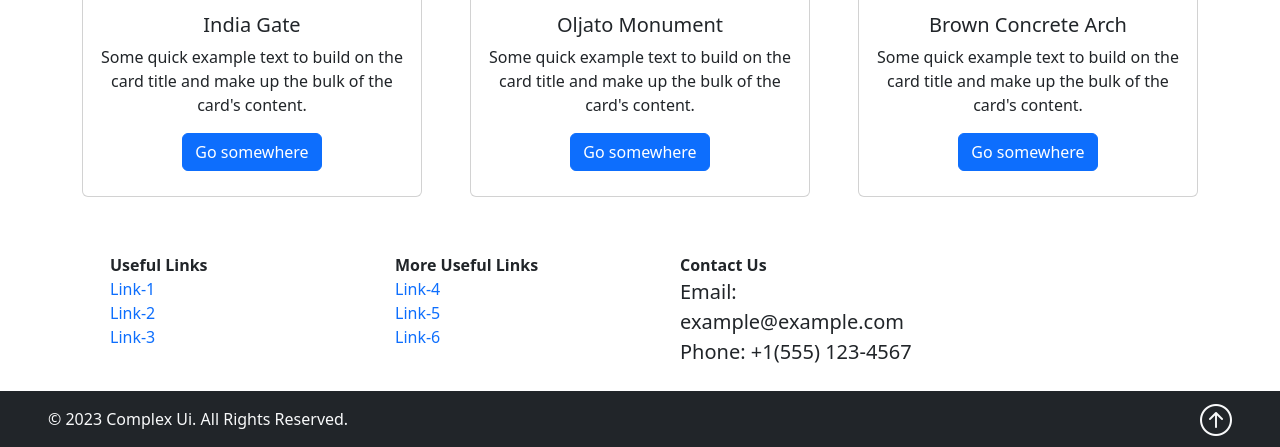
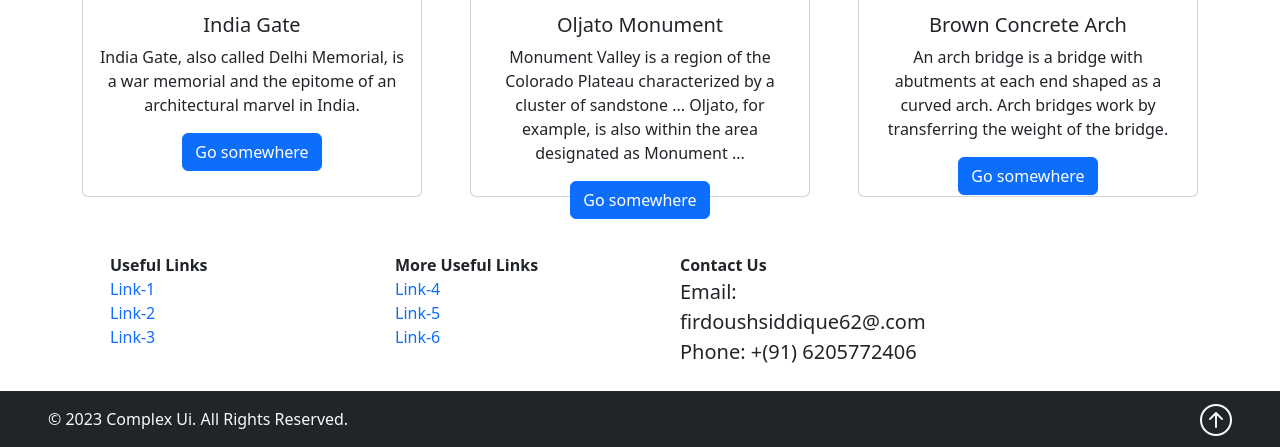
Before and after one commit to firdoushsiddique62/Frontend-1-Contest-3-July, a plain HTML site: page index.html in a window 1280 px wide. Shown: the part 1672-2119 px from the top of the page. Drawn offline with nearby package versions, Linux system fonts and the light colour scheme.

Commit message:
Fianl done

```diff
--- a/index.html
+++ b/index.html
@@ -131,7 +131,7 @@
                     <img src="https://images.unsplash.com/photo-1587474260584-136574528ed5?ixlib=rb-4.0.3&ixid=M3wxMjA3fDB8MHxzZWFyY2h8NHx8bW9udW1lbnR8ZW58MHx8MHx8fDA%3D&auto=format&fit=crop&w=600&q=60" class="card-img-top h-50" alt="...">
                     <div class="card-body">
                         <h5 class="card-title">India Gate</h5>
-                        <p class="card-text">Some quick example text to build on the card title and make up the bulk of the card's content.</p>
+                        <p class="card-text">India Gate, also called Delhi Memorial, is a war memorial and the epitome of an architectural marvel in India.</p>
                         <a href="#" class="card-btn btn btn-primary">Go somewhere</a>
                     </div>
                 </div>
@@ -141,7 +141,8 @@
                     <img src="https://images.unsplash.com/photo-1530127857930-4c7389cdca70?ixlib=rb-4.0.3&ixid=M3wxMjA3fDB8MHxzZWFyY2h8MTh8fG1vbnVtZW50fGVufDB8fDB8fHww&auto=format&fit=crop&w=600&q=60" class="card-img-top h-50" alt="...">
                     <div class="card-body">
                         <h5 class="card-title">Oljato Monument</h5>
-                        <p class="card-text">Some quick example text to build on the card title and make up the bulk of the card's content.</p>
+                        <p class="card-text">Monument Valley is a region of the Colorado Plateau characterized by a cluster of sandstone ... Oljato, for example, is also within the area designated as Monument ...
+                        </p>
                         <a href="#" class="card-btn btn btn-primary">Go somewhere</a>
                     </div>
                 </div>
@@ -151,7 +152,7 @@
                     <img src="https://images.unsplash.com/photo-1623936174855-af0b96a7b035?ixlib=rb-4.0.3&ixid=M3wxMjA3fDB8MHxzZWFyY2h8MTR8fG1vbnVtZW50fGVufDB8fDB8fHww&auto=format&fit=crop&w=600&q=60" class="card-img-top h-50" alt="...">
                     <div class="card-body">
                         <h5 class="card-title">Brown Concrete Arch</h5>
-                        <p class="card-text">Some quick example text to build on the card title and make up the bulk of the card's content.</p>
+                        <p class="card-text">An arch bridge is a bridge with abutments at each end shaped as a curved arch. Arch bridges work by transferring the weight of the bridge.</p>
                         <a href="#" class="card-btn btn btn-primary">Go somewhere</a>
                     </div>
                 </div>
@@ -180,8 +181,8 @@
                 </div>
                 <div class="col-12 col-md-3 p-2">
                     <ul style="list-style: none; font-weight: bold;">Contact Us
-                        <li class="lead">Email: example@example.com</li>
-                        <li class="lead">Phone: +1(555) 123-4567</li>
+                        <li class="lead">Email: firdoushsiddique62@.com</li>
+                        <li class="lead">Phone: +(91) 6205772406</li>
                     </ul>
                 </div>
             </div>
```
